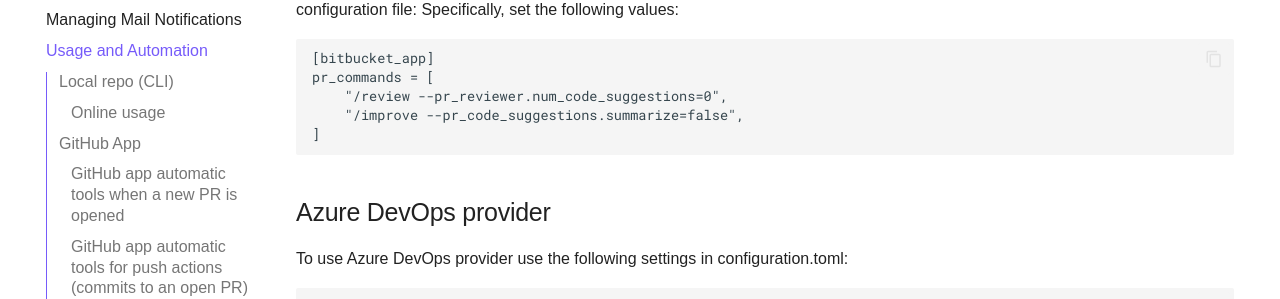
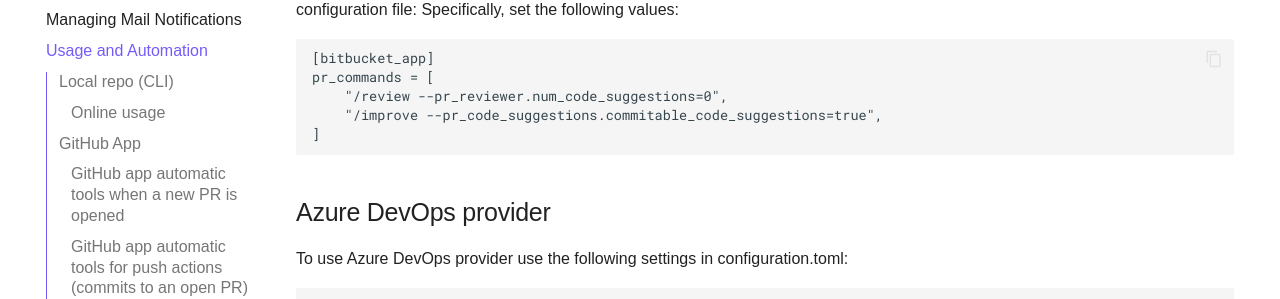
Before and after one commit to Codium-ai/pr-agent, an MkDocs documentation site: the page built from docs/docs/usage-guide/automations_and_usage.md, in a window 1280 px wide and 900 px high, scrolled down 4361 px. Shown: the part 154-453 px from the top of the window. Built offline with MkDocs 1.6.1 and Material for MkDocs 9.7.7, drawn with Linux system fonts in a browser that asks for light colours; comment, search, counter and statistics services are not loaded.

Commit message:
commitable_code_suggestions

````diff
--- a/docs/docs/usage-guide/automations_and_usage.md
+++ b/docs/docs/usage-guide/automations_and_usage.md
@@ -170,7 +170,7 @@
 [bitbucket_app]
 pr_commands = [
     "/review --pr_reviewer.num_code_suggestions=0",
-    "/improve --pr_code_suggestions.summarize=false",
+    "/improve --pr_code_suggestions.commitable_code_suggestions=true",
 ]
 ```
 
````
Also changed, not shown: docs/docs/tools/improve.md (+3 -3 lines), .pr_agent.toml, 2 other files.
